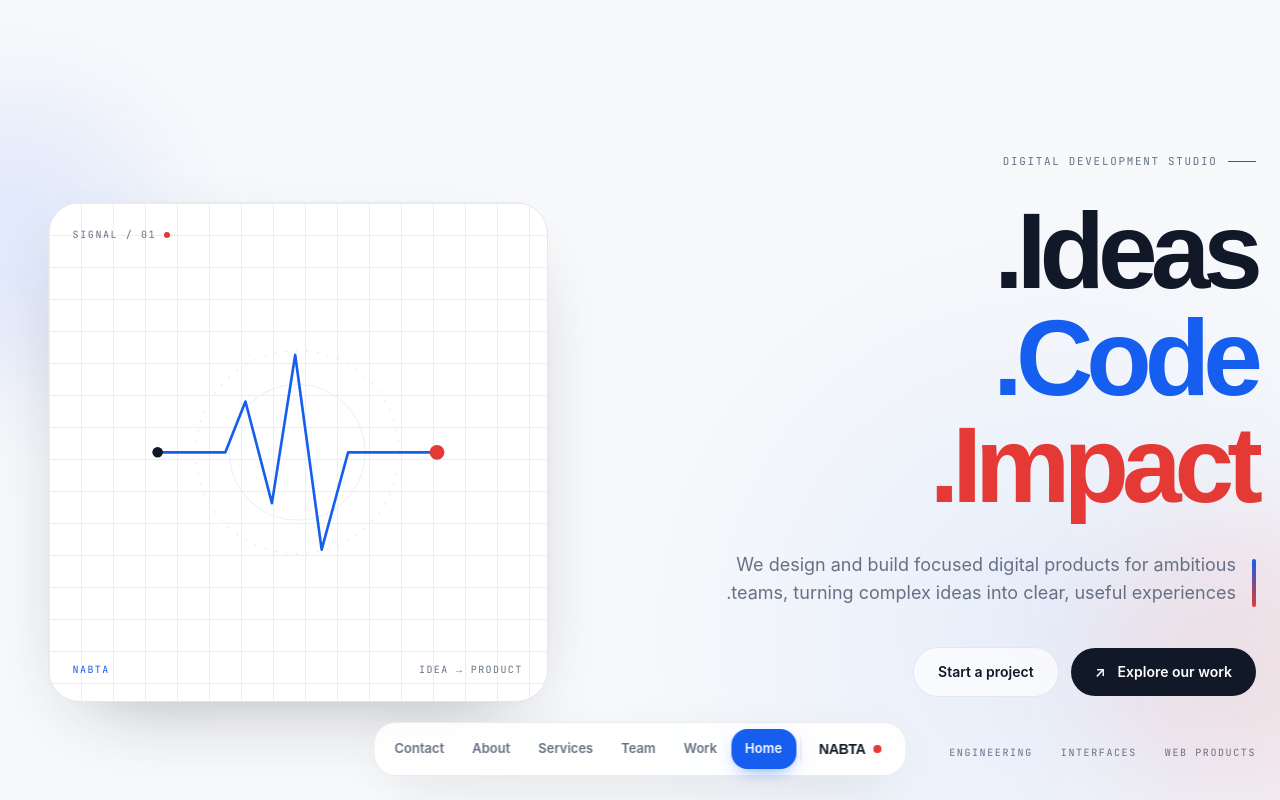
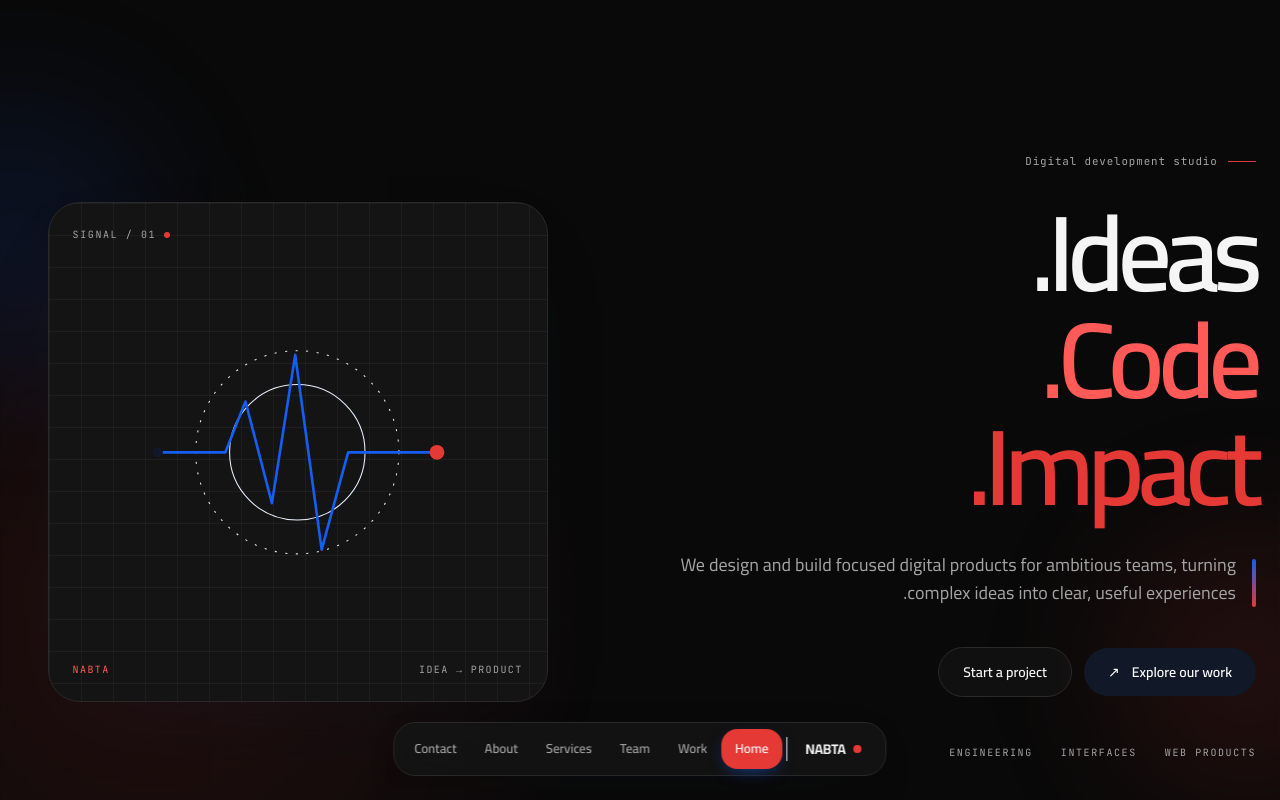
Before and after one commit to ENGahmed-2005/nabta, a React (Vite) app: page / in a window 1280 px wide. Shown: the top 800 px of the page. Built offline with nearby package versions, Linux system fonts and the light colour scheme.

Commit message:
style: create Arabic dark red design system

```diff
--- a/src/index.css
+++ b/src/index.css
@@ -3,36 +3,42 @@
 @tailwind utilities;
 
 :root {
-  color-scheme: light;
+  color-scheme: dark;
   font-synthesis: none;
   text-rendering: optimizeLegibility;
 }
 
 html {
   scroll-behavior: smooth;
-  background: #f8f9fb;
+  background: #090909;
 }
 
 body {
   margin: 0;
   overflow-x: hidden;
+  direction: rtl;
   background:
-    radial-gradient(circle at 82% 8%, rgba(21, 94, 239, 0.08), transparent 28rem),
-    radial-gradient(circle at 12% 38%, rgba(229, 57, 53, 0.055), transparent 24rem),
-    #f8f9fb;
-  color: #111827;
-  font-family: 'Inter', sans-serif;
+    radial-gradient(circle at 12% 8%, rgba(229, 57, 53, 0.12), transparent 28rem),
+    radial-gradient(circle at 88% 42%, rgba(229, 57, 53, 0.055), transparent 26rem),
+    #090909;
+  color: #f5f5f5;
+  font-family: 'Cairo', sans-serif;
   -webkit-font-smoothing: antialiased;
 }
 
+.font-display,
+.font-body {
+  font-family: 'Cairo', sans-serif !important;
+}
+
 ::selection {
-  background: #155eef;
+  background: #e53935;
   color: #ffffff;
 }
 
 * {
   scrollbar-width: thin;
-  scrollbar-color: #c9ced8 transparent;
+  scrollbar-color: #3a3a3a transparent;
 }
 
 ::-webkit-scrollbar {
@@ -44,43 +50,36 @@ body {
 }
 
 ::-webkit-scrollbar-thumb {
-  background: #c9ced8;
+  background: #3a3a3a;
   border-radius: 999px;
 }
 
-@media (prefers-reduced-motion: reduce) {
-  *,
-  *::before,
-  *::after {
-    animation-duration: 0.01ms !important;
-    animation-iteration-count: 1 !important;
-    transition-duration: 0.01ms !important;
-    scroll-behavior: auto !important;
-  }
-}
-
-:focus-visible {
-  outline: 2px solid #155eef;
-  outline-offset: 4px;
-  border-radius: 6px;
-}
-
-.reveal {
-  opacity: 0;
-  transform: translateY(22px);
-  transition: opacity 0.75s cubic-bezier(0.16, 1, 0.3, 1), transform 0.75s cubic-bezier(0.16, 1, 0.3, 1);
-}
-
-.reveal.is-visible {
-  opacity: 1;
-  transform: translateY(0);
-}
+/* Dark theme mapped onto the existing design tokens. */
+.bg-canvas { background-color: #090909 !important; }
+.bg-surface,
+.bg-white { background-color: #141414 !important; }
+.bg-white\/90 { background-color: rgba(20, 20, 20, 0.9) !important; }
+.bg-white\/70 { background-color: rgba(20, 20, 20, 0.72) !important; }
+.text-ink { color: #f5f5f5 !important; }
+.text-muted { color: #a3a3a3 !important; }
+.border-line,
+.border-line\/80 { border-color: #292929 !important; }
+.divide-line > :not([hidden]) ~ :not([hidden]) { border-color: #292929 !important; }
+.bg-blue-dim { background-color: rgba(229, 57, 53, 0.12) !important; }
+.text-blue { color: #ff5a57 !important; }
+.bg-blue { background-color: #e53935 !important; }
+.border-blue { border-color: #e53935 !important; }
+.hover\:text-blue:hover { color: #ff5a57 !important; }
+.hover\:border-blue:hover { border-color: #e53935 !important; }
+.hover\:bg-blue:hover { background-color: #c62828 !important; }
+.hover\:bg-blue-dim:hover { background-color: rgba(229, 57, 53, 0.14) !important; }
+.hover\:text-ink:hover { color: #ffffff !important; }
 
 .pulse-grid {
-  background-color: #fff;
+  background-color: #141414 !important;
   background-image:
-    linear-gradient(to right, rgba(228, 231, 236, 0.72) 1px, transparent 1px),
-    linear-gradient(to bottom, rgba(228, 231, 236, 0.72) 1px, transparent 1px);
+    linear-gradient(to right, rgba(255, 255, 255, 0.045) 1px, transparent 1px),
+    linear-gradient(to bottom, rgba(255, 255, 255, 0.045) 1px, transparent 1px);
   background-size: 32px 32px;
 }
 
@@ -95,16 +94,41 @@ body {
   gap: 0.65rem;
   font-family: 'JetBrains Mono', monospace;
   font-size: 0.68rem;
-  letter-spacing: 0.16em;
-  text-transform: uppercase;
-  color: #667085;
+  letter-spacing: 0.08em;
+  color: #a3a3a3;
 }
 
 .eyebrow::before {
   content: '';
   width: 1.75rem;
   height: 1px;
-  background: #155eef;
+  background: #e53935;
+}
+
+.reveal {
+  opacity: 0;
+  transform: translateY(22px);
+  transition: opacity 0.75s cubic-bezier(0.16, 1, 0.3, 1), transform 0.75s cubic-bezier(0.16, 1, 0.3, 1);
+}
+
+.reveal.is-visible {
+  opacity: 1;
+  transform: translateY(0);
+}
+
+:focus-visible {
+  outline: 2px solid #e53935;
+  outline-offset: 4px;
+  border-radius: 6px;
+}
+
+@media (prefers-reduced-motion: reduce) {
+  *, *::before, *::after {
+    animation-duration: 0.01ms !important;
+    animation-iteration-count: 1 !important;
+    transition-duration: 0.01ms !important;
+    scroll-behavior: auto !important;
+  }
 }
 
 @media (max-width: 640px) {
```
